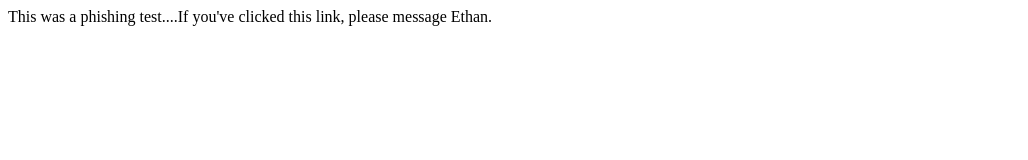
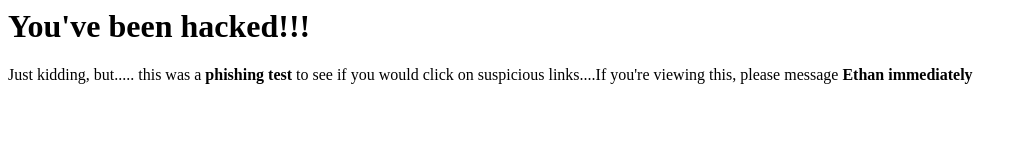
Before and after one commit to ethjones/phishing_test, a plain HTML site: page docs/index.html in a window 1280 px wide. Shown: the whole page, without its empty margins (0-1028 px from the left). Drawn offline with Linux system fonts and the light colour scheme.

Commit message:
Update index.html

```diff
--- a/docs/index.html
+++ b/docs/index.html
@@ -1 +1,5 @@
-This was a phishing test....If you've clicked this link, please message Ethan.
+<h1>You've been hacked!!!</h1>
+
+Just kidding, but.....
+
+this was a <b>phishing test</b> to see if you would click on suspicious links....If you're viewing this, please message <b>Ethan immediately</b>
```
